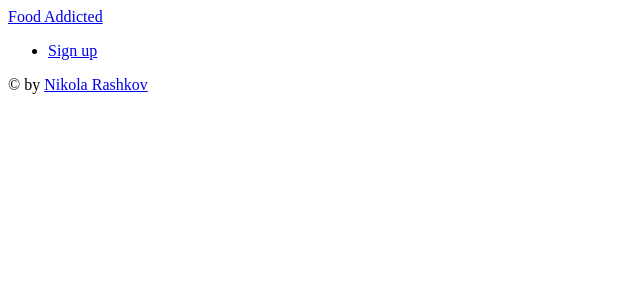
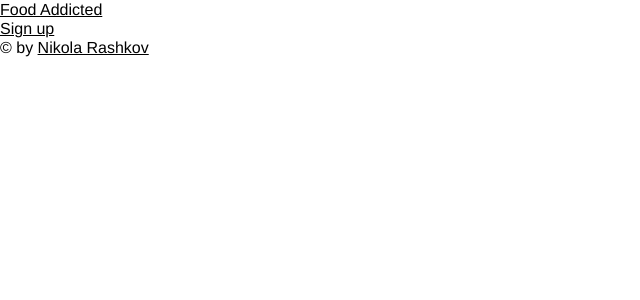
Before and after one commit to nikola94rashkov/food-react-app, a React (Create React App) app: page / in a window 1280 px wide. Shown: the top 300 px of the page, without its empty margins (0-640 px from the left). Built offline with nearby package versions, Linux system fonts and the light colour scheme.

Commit message:
Add base styles

```diff
--- a/src/index.js
+++ b/src/index.js
@@ -2,6 +2,7 @@ import React from 'react';
 import ReactDOM from 'react-dom';
 import App from './App';
 import { BrowserRouter } from 'react-router-dom';
+import '../src/styles/load.scss';
 
 ReactDOM.render(
   <BrowserRouter>
--- /dev/null
+++ b/src/styles/load.scss
@@ -0,0 +1,3 @@
+@import './modules/variables';
+@import './modules/reset';
+@import './modules/base';
--- /dev/null
+++ b/src/styles/modules/base.scss
@@ -0,0 +1,80 @@
+body {
+	min-width: 320px;
+	background: #fff;
+	font-family: $ff-sans-serif;
+	font-weight: $font-weight-base;
+	font-size: $font-size-base;
+	line-height: $line-height-base;
+	color: #000;
+}
+
+a {
+	color: inherit;
+	text-decoration: underline;
+
+	&:hover {
+		text-decoration: none;
+	}
+
+	&[href^="tel"] {
+		text-decoration: none;
+	}
+}
+
+.h1,
+h1,
+.h2,
+h2,
+.h3,
+h3,
+.h4,
+h4,
+.h5,
+h5,
+.h6,
+h6 {
+	margin-bottom: calc(#{$line-height-base}em / 2);
+}
+
+.h1,
+h1 {}
+
+.h2,
+h2 {}
+
+.h3,
+h3 {}
+
+.h4,
+h4 {}
+
+.h5,
+h5 {}
+
+.h6,
+h6 {}
+
+p,
+ul,
+ol,
+dl,
+hr,
+table,
+blockquote {
+	margin-bottom: #{$line-height-base}em;
+}
+
+h1:last-child,
+h2:last-child,
+h3:last-child,
+h4:last-child,
+h5:last-child,
+h6:last-child,
+p:last-child,
+ul:last-child,
+ol:last-child,
+dl:last-child,
+table:last-child,
+blockquote:last-child {
+	margin-bottom: 0;
+}
--- /dev/null
+++ b/src/styles/modules/reset.scss
@@ -0,0 +1,184 @@
+* {
+	padding: 0;
+	margin: 0;
+	outline: 0;
+	box-sizing: border-box;
+}
+
+*:before,
+*:after {
+	box-sizing: inherit;
+}
+
+article,
+aside,
+details,
+figcaption,
+figure,
+footer,
+header,
+hgroup,
+menu,
+nav,
+section,
+summary,
+main {
+	display: block;
+}
+
+template {
+	display: none;
+}
+
+html {
+	-webkit-tap-highlight-color: rgba(0,0,0,0);
+	tap-highlight-color: rgba(0,0,0,0);
+}
+
+body {
+	-moz-osx-font-smoothing: grayscale;
+	-webkit-font-smoothing: antialiased;
+	font-smoothing: antialiased;
+	text-size-adjust: none;
+}
+
+img,
+iframe,
+video,
+audio,
+object {
+	max-width: 100%;
+}
+
+img,
+iframe {
+	border: 0 none;
+}
+
+img {
+	height: auto;
+	display: inline-block;
+	vertical-align: middle;
+}
+
+b,
+strong {
+	font-weight: bold;
+}
+
+address {
+	font-style: normal;
+}
+
+svg:not(:root) {
+	overflow: hidden;
+}
+
+a,
+button,
+input[type="submit"],
+input[type="button"],
+input[type="reset"],
+input[type="file"],
+input[type="image"],
+label[for] {
+	cursor: pointer;
+}
+
+a[href^="tel"],
+button[disabled],
+input[disabled],
+textarea[disabled],
+select[disabled] {
+	cursor: default;
+}
+
+button::-moz-focus-inner,
+input::-moz-focus-inner {
+	padding: 0;
+	border: 0;
+}
+
+input[type="text"],
+input[type="password"],
+input[type="date"],
+input[type="datetime"],
+input[type="datetime-local"],
+input[type="month"],
+input[type="week"],
+input[type="email"],
+input[type="number"],
+input[type="search"],
+input[type="tel"],
+input[type="time"],
+input[type="url"],
+input[type="color"],
+textarea,
+a[href^="tel"] {
+	appearance: none;
+}
+
+input[type="search"]::-webkit-search-cancel-button,
+input[type="search"]::-webkit-search-decoration {
+	appearance: none;
+}
+
+textarea {
+	overflow: auto;
+	-webkit-overflow-scrolling: touch;
+	overflow-scrolling: touch;
+}
+
+button,
+input,
+optgroup,
+select,
+textarea {
+	font-family: inherit;
+	font-size: inherit;
+	color: inherit;
+	-moz-osx-font-smoothing: grayscale;
+	-webkit-font-smoothing: antialiased;
+	font-smoothing: antialiased;
+}
+
+button,
+select {
+	text-transform: none;
+}
+
+table {
+	width: 100%;
+	border-collapse: collapse;
+	border-spacing: 0;
+}
+
+nav ul,
+nav ol {
+	list-style: none outside none;
+}
+
+input::placeholder {
+	color: inherit;
+	opacity: 1;
+}
+textarea::placeholder {
+	color: inherit;
+	opacity: 1;
+}
+
+input:-webkit-autofill {
+	-webkit-text-fill-color: inherit;
+	-webkit-box-shadow: 0 0 0 1000px #fff inset;
+}
+
+input[type=text],
+input[type=button],
+input[type=tel],
+input[type=email],
+input[type=submit],
+input[type=date],
+input[type=search],
+textarea {
+	appearance: none;
+}
--- /dev/null
+++ b/src/styles/modules/variables.scss
@@ -0,0 +1,17 @@
+$font-size-base             : 16px;
+$font-weight-base           : 400;
+$line-height-base           : 1.2;
+
+$ff-sans-serif              : 'Helvetica Neue', Helvetica, Arial, sans-serif;
+$ff-serif                   : Georgia, 'Times New Roman', Times, serif;
+
+$t-duration                 : 0.4s;
+
+$shell-max-width            : 1140px;
+$shell-gutter               : 80px;
+$shell-gutter-tablet        : 40px;
+$shell-gutter-mobile        : 20px;
+
+$c-black                    : #000;
+$c-white                    : #fff;
+$c-base                     : #055590;
```
